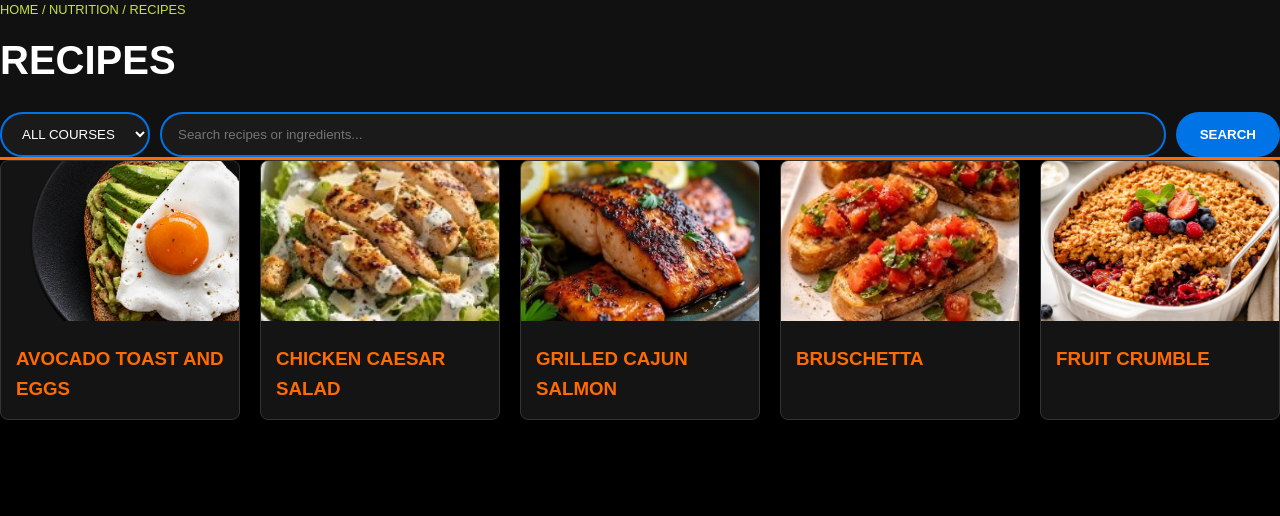
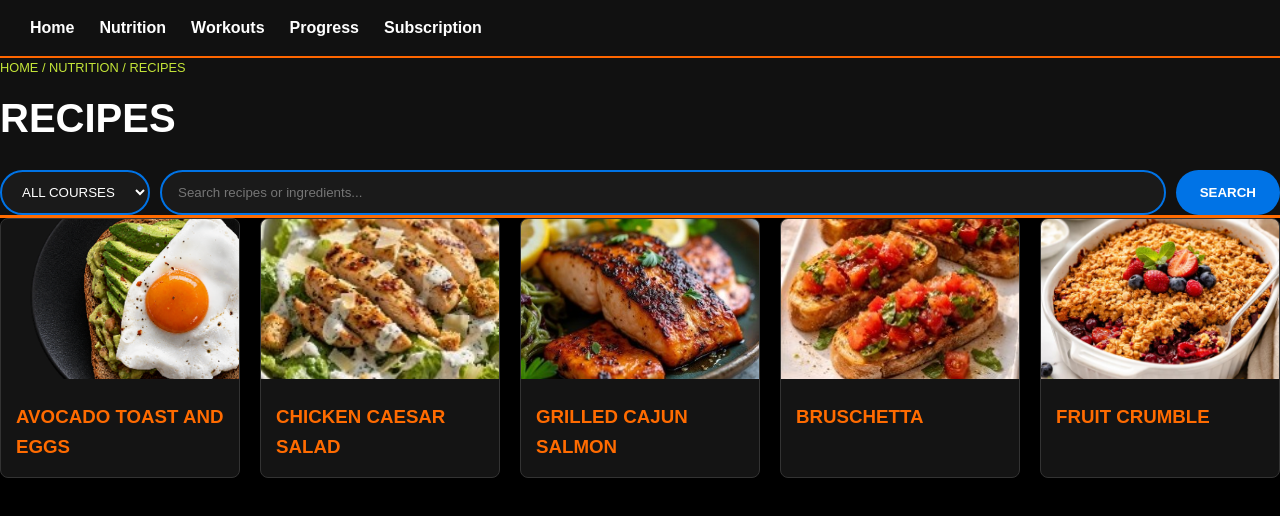
Before and after one commit to gloriombala-source/Fitness-health-website, a plain HTML site: page nutrition.html in a window 1280 px wide. Drawn offline with Linux system fonts and the light colour scheme.

Commit message:
Add navigation bar to nutrition.html

```diff
--- a/nutrition.html
+++ b/nutrition.html
@@ -7,6 +7,14 @@
  <link rel="stylesheet" href="nutrition.css">
 </head>
 <body>
+
+    <nav style="background: #111; padding: 15px 30px;display: flex; gap: 25px; border-bottom: 2px solid #ff6600;">
+        <a href="index.html" style="color: white; text-decoration: none; font-weight: bold;">Home</a>
+        <a href="nutrition.html" style="color: white; text-decoration: none; font-weight: bold;">Nutrition</a>
+        <a href="workout.html" style="color: white; text-decoration: none; font-weight: bold;">Workouts</a>
+        <a href="progress.html" style="color: white; text-decoration: none; font-weight: bold;">Progress</a>
+        <a href="subscription.html" style="color: white; text-decoration: none; font-weight: bold;">Subscription</a>
+    </nav>
 
   <!-- Top banner -->
   <header id="header">
```
